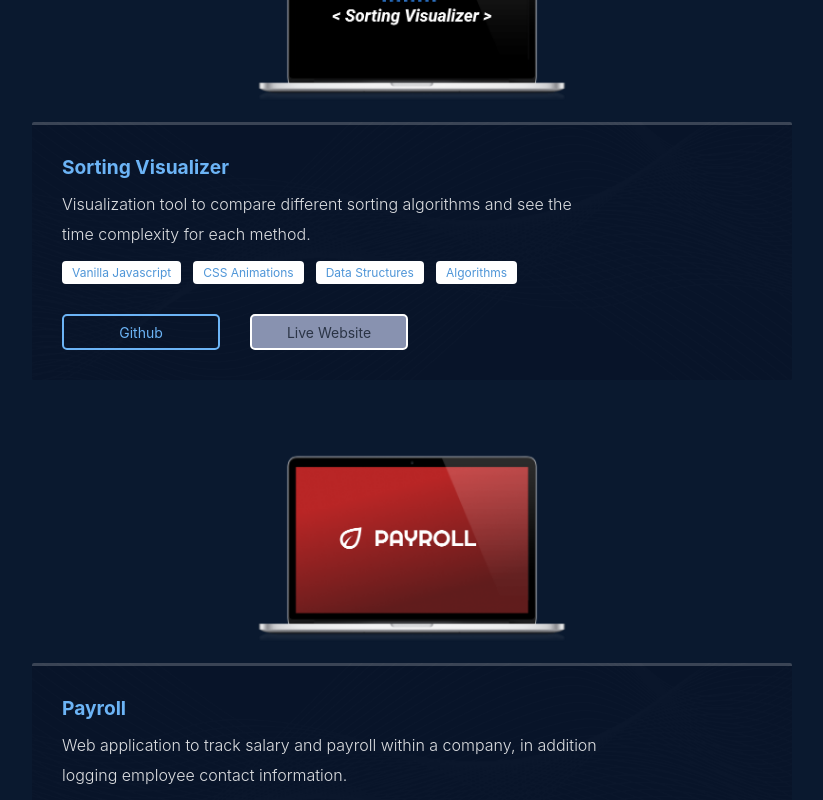
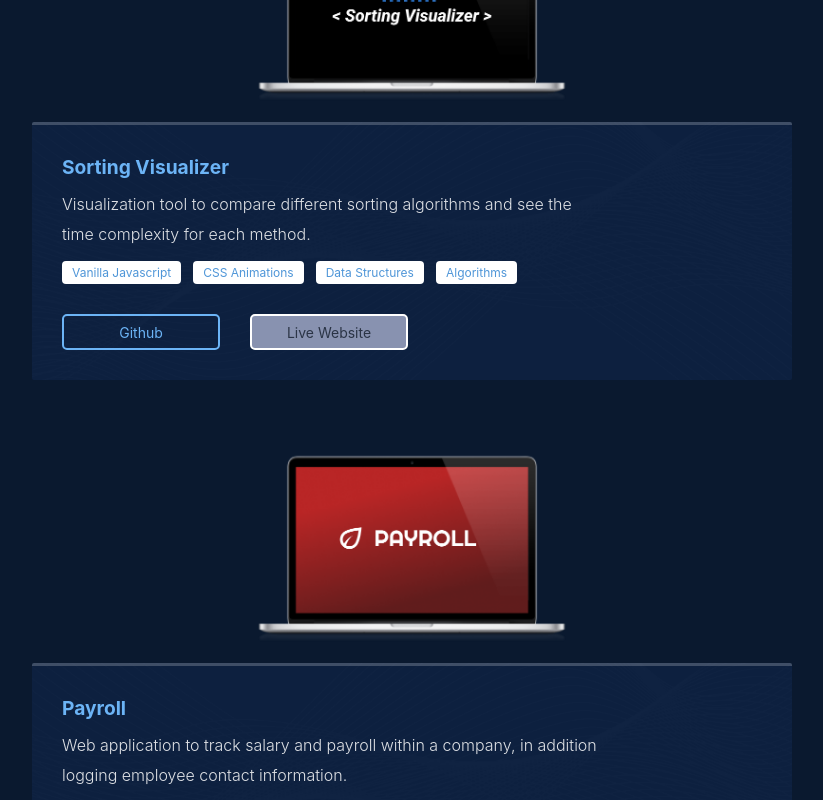
Before and after one commit to ColeThomasWinslow/React-Portfolio, a React (Create React App) app: page / in a window 1280 px wide. Shown: the part 900-1700 px from the top of the page, without its empty margins (228-1051 px from the left). Built offline with nearby package versions, Linux system fonts and the light colour scheme.

Commit message:
Fixed Project Cards

```diff
--- a/src/App.css
+++ b/src/App.css
@@ -181,7 +181,7 @@ span:hover::after {
 }
 .ProjectInfo {
   border-top: 3px solid #ffffff34;
-  background: #081429;
+  background: #15305e5d;
   /* box-shadow: 2px 0px 10px black; */
   display: flex;
   flex-direction: column;
@@ -234,7 +234,7 @@ span:hover::after {
   display: none;
 }
 .ContactForm {
-  background: #081429;
+  background: #15305e5d;
   display: flex;
   align-items: center;
   flex-direction: column;
@@ -309,7 +309,7 @@ span:hover::after {
 .techImg {
   border-radius: 3px;
   width: 18vw;
-  box-shadow: 2px 2px 10px black;
+  box-shadow: 2px 3px 5px #0000006b;
   max-width: 170px;
 }
 
```
